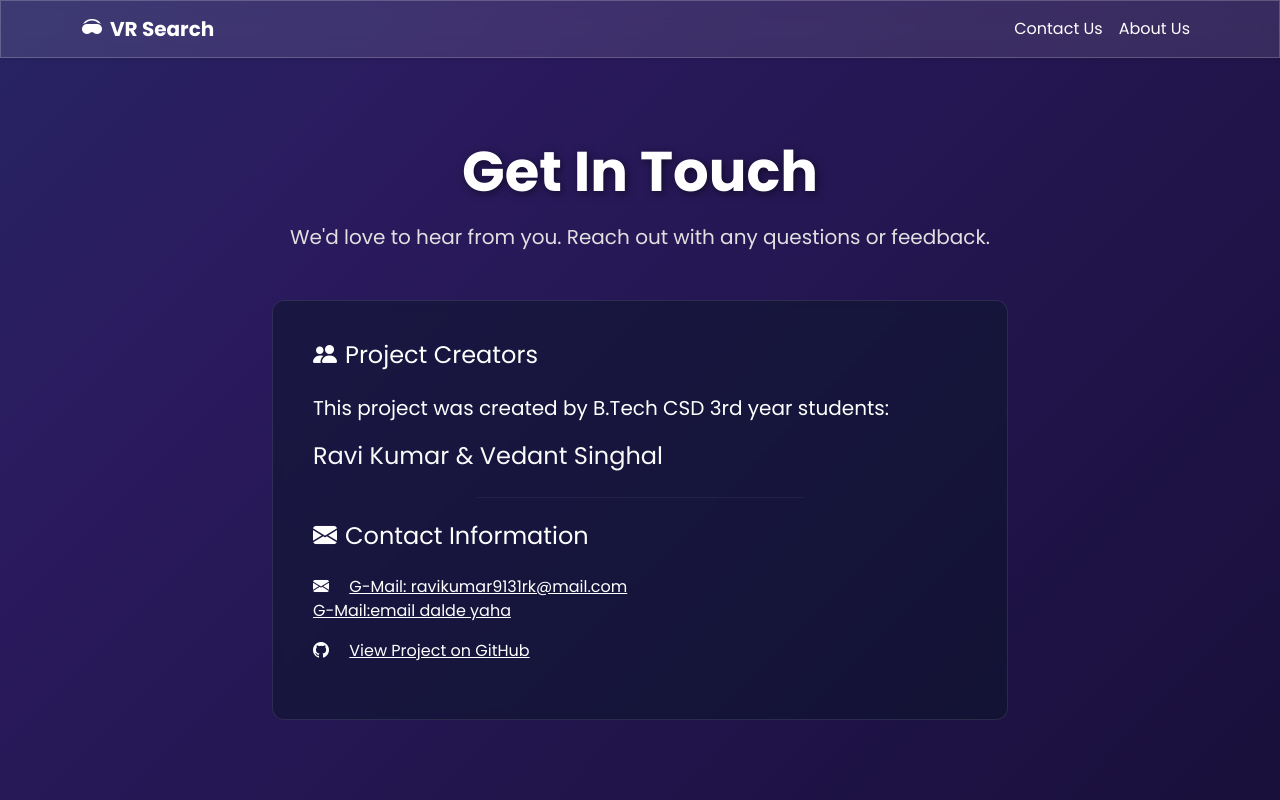
After one commit to vedant333444/search_engine_project, a Flask app: template templates/contact.html in a window 1280 px wide. The commit adds this page. Run offline with Flask 3, Linux system fonts and the light colour scheme; the template is opened without the code that fills it, so the values that code supplies are empty; parts of the project's set-up code (start-up, migrations or seed data) failed here and were passed over.

Commit message:
new pages added

```diff
--- /dev/null
+++ b/templates/contact.html
@@ -0,0 +1,73 @@
+<!DOCTYPE html>
+<html lang="en">
+<head>
+    <meta charset="UTF-8">
+    <meta name="viewport" content="width=device-width, initial-scale=1.0">
+    <title>Contact Us | Advanced VR Search</title>
+    <!-- (Stylesheets are the same to maintain the look and feel) -->
+    <link href="https://cdn.jsdelivr.net/npm/bootstrap@5.3.2/dist/css/bootstrap.min.css" rel="stylesheet">
+    <link rel="stylesheet" href="https://cdn.jsdelivr.net/npm/bootstrap-icons@1.11.1/font/bootstrap-icons.css">
+    <link href="https://fonts.googleapis.com/css2?family=Poppins:wght@400;600;700&display=swap" rel="stylesheet">
+    <link rel="stylesheet" href="style.css">
+</head>
+<body class="d-flex flex-column min-vh-100">
+
+    <header>
+        <nav class="navbar navbar-expand-lg navbar-dark shadow-sm">
+            <div class="container">
+                <a class="navbar-brand fw-bold" href="index.html"><i class="bi bi-headset-vr me-2"></i>VR Search</a>
+                <button class="navbar-toggler" type="button" data-bs-toggle="collapse" data-bs-target="#navbarNav" aria-controls="navbarNav" aria-expanded="false" aria-label="Toggle navigation">
+                    <span class="navbar-toggler-icon"></span>
+                </button>
+                <div class="collapse navbar-collapse" id="navbarNav">
+                    <ul class="navbar-nav ms-auto">
+                        <li class="nav-item"><a class="nav-link active" aria-current="page" href="contact.html">Contact Us</a></li>
+                        <li class="nav-item"><a class="nav-link" href="about.html">About Us</a></li>
+                    </ul>
+                </div>
+            </div>
+        </nav>
+    </header>
+
+    <!-- Main Content for the Contact Page -->
+    <main class="flex-grow-1 d-flex align-items-center">
+        <div class="container">
+            <div class="row justify-content-center">
+                <div class="col-md-8 text-center">
+                    <h1 class="display-4 fw-bold mb-3">Get In Touch</h1>
+                    <p class="lead mb-5">We'd love to hear from you. Reach out with any questions or feedback.</p>
+
+                    <div class="content-card">
+                        <h4 class="mb-4"><i class="bi bi-people-fill me-2"></i>Project Creators</h4>
+                        <p class="fs-5">
+                            This project was created by B.Tech CSD 3rd year students:
+                        </p>
+                        <p class="display-6 mb-4">
+                            Ravi Kumar & Vedant Singhal
+                        </p>
+                        <hr class="w-50 mx-auto my-4">
+                        <h4 class="mb-4"><i class="bi bi-envelope-fill me-2"></i>Contact Information</h4>
+                        <p>
+                            <i class="bi bi-envelope-fill me-3"></i>
+                            <a href="mailto:ravikumar9131rk@gmail.com?subject=Inquiry%20from%20VR%20Search%20Project" class="text-white">
+                                G-Mail: ravikumar9131rk@mail.com
+                            </a>
+                            <br>
+                            <a href="mailto:"yahaemaildalde"?subject=Inquiry%20from%20VR%20Search%20Project" class="text-white">
+                                G-Mail:email dalde yaha
+                            </a>
+                        </p>
+
+                        <p>
+                            <i class="bi bi-github me-3"></i>
+                            <a href="https://github.com/vedant333444/search_engine_project" class="text-white">View Project on GitHub</a>
+                        </p>
+                    </div>
+                </div>
+            </div>
+        </div>
+    </main>
+
+    <script src="https://cdn.jsdelivr.net/npm/bootstrap@5.3.2/dist/js/bootstrap.bundle.min.js"></script>
+</body>
+</html>
--- a/templates/style.css
+++ b/templates/style.css
@@ -167,3 +167,25 @@ main .lead { color: #e0e0e0; }
     color: #fff;
     box-shadow: 0 0 0 0.25rem rgba(88, 72, 199, 0.5);
 }
+/* ====================================================== */
+.content-card {
+    background-color: rgba(10, 20, 40, 0.5);
+    backdrop-filter: blur(5px);
+    -webkit-backdrop-filter: blur(5px);
+    border: 1px solid rgba(255, 255, 255, 0.1);
+    padding: 2.5rem;
+    border-radius: 0.75rem;
+    text-align: left; /* Align text to the left */
+}
+
+.content-card hr {
+    border-top: 1px solid rgba(255, 255, 255, 0.2);
+}
+.display-6  {
+    color: #dcdcdc;
+    font-size: 1.5rem;
+    font-weight: 500;
+    line-height: 1.4;
+    color: #fafafa;
+    inline-size: 100%;
+}
```
Also changed, not shown: templates/about.html (added, +63 -0 lines), templates/index.html (+6 -11 lines).
